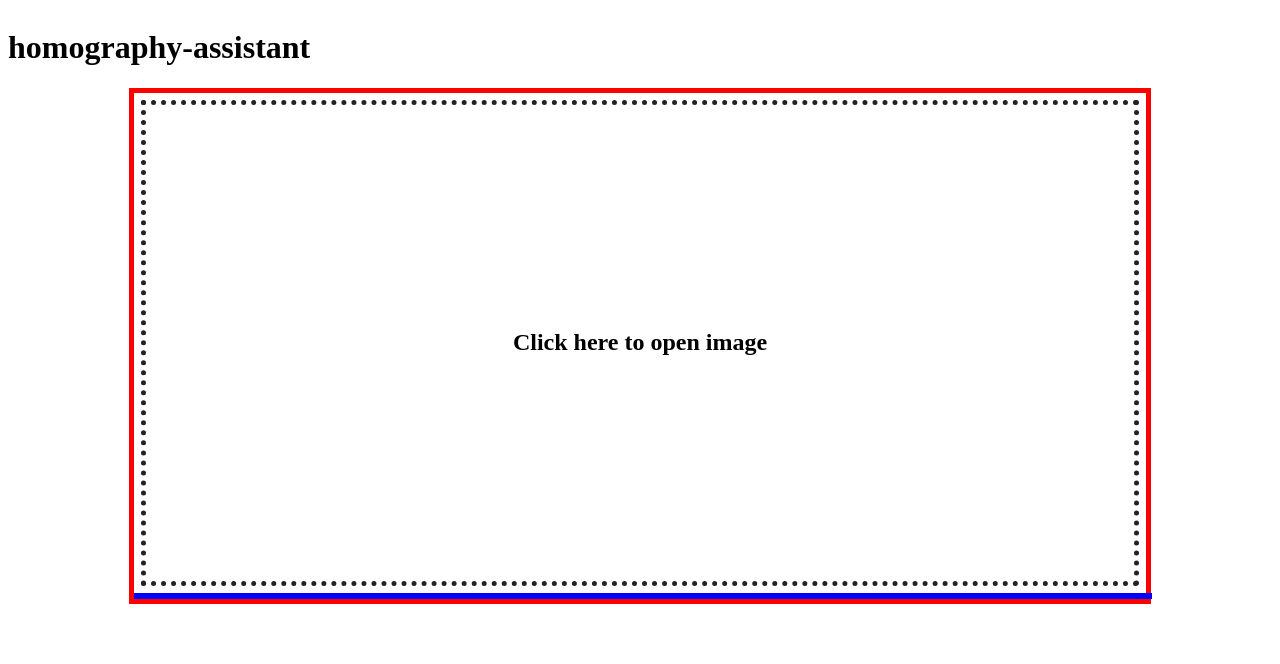
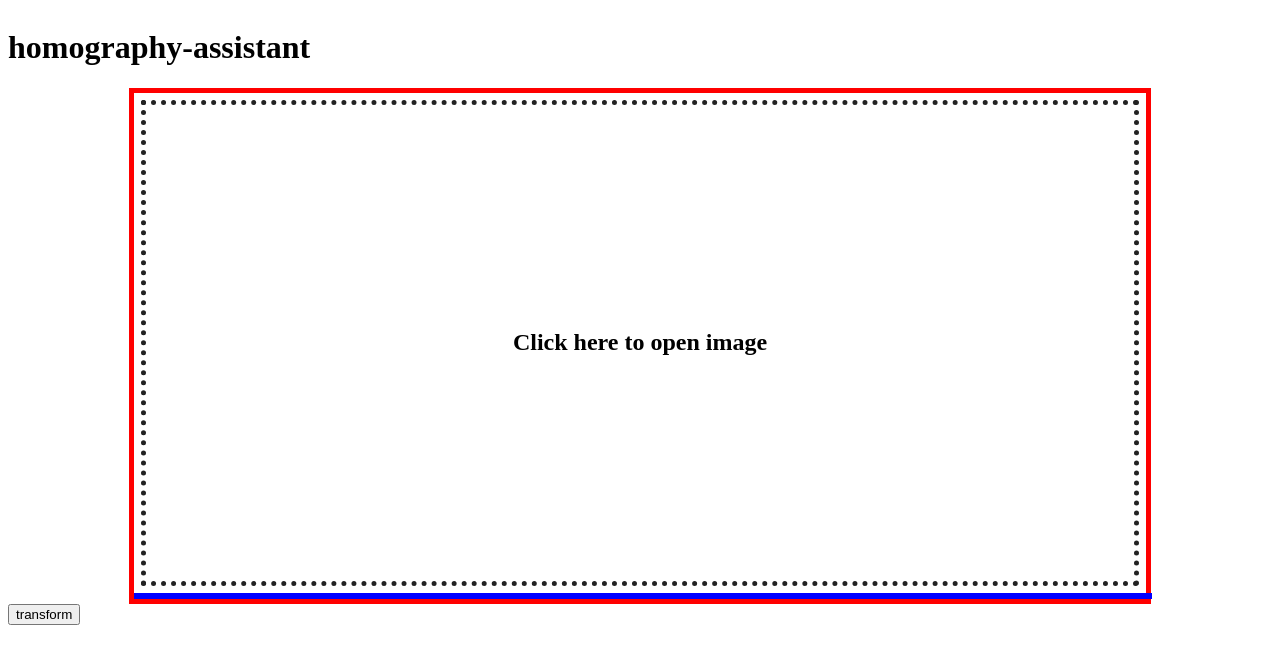
Before and after one commit to rain825/homography-assistant, a Vue app in the folder frontend/: page / in a window 1280 px wide. Shown: the top 664 px of the page. Built offline with nearby package versions, Linux system fonts and the light colour scheme; the HTML template or start-up script is replaced by a standard one; what vue-konva would draw is missing.

Commit message:
add send button

```diff
--- a/frontend/src/App.vue
+++ b/frontend/src/App.vue
@@ -2,18 +2,26 @@
   <div id="app">
     <h1>homography-assistant</h1>
     <div class="selector-wrapper">
-      <points-selector id="img-1" />
+      <points-selector id="img-1" ref="img1" />
     </div>
+    <process-controller @send="handleSend" />
   </div>
 </template>
 
 <script>
 import PointsSelector from "./components/PointsSelector.vue"
+import ProcessController from "./components/ProccessController.vue"
 
 export default {
   name: "app",
   components: {
     PointsSelector,
+    ProcessController,
+  },
+  methods: {
+    handleSend() {
+      console.debug(`test: ${this.$refs.img1.$data.points}`)
+    },
   },
 }
 </script>
--- /dev/null
+++ b/frontend/src/components/ProccessController.vue
@@ -0,0 +1,14 @@
+<template>
+  <button @click="handleClick">transform</button>
+</template>
+
+<script>
+export default {
+  name: "ProccessController",
+  methods: {
+    handleClick() {
+      this.$emit("send")
+    },
+  },
+}
+</script>
```
